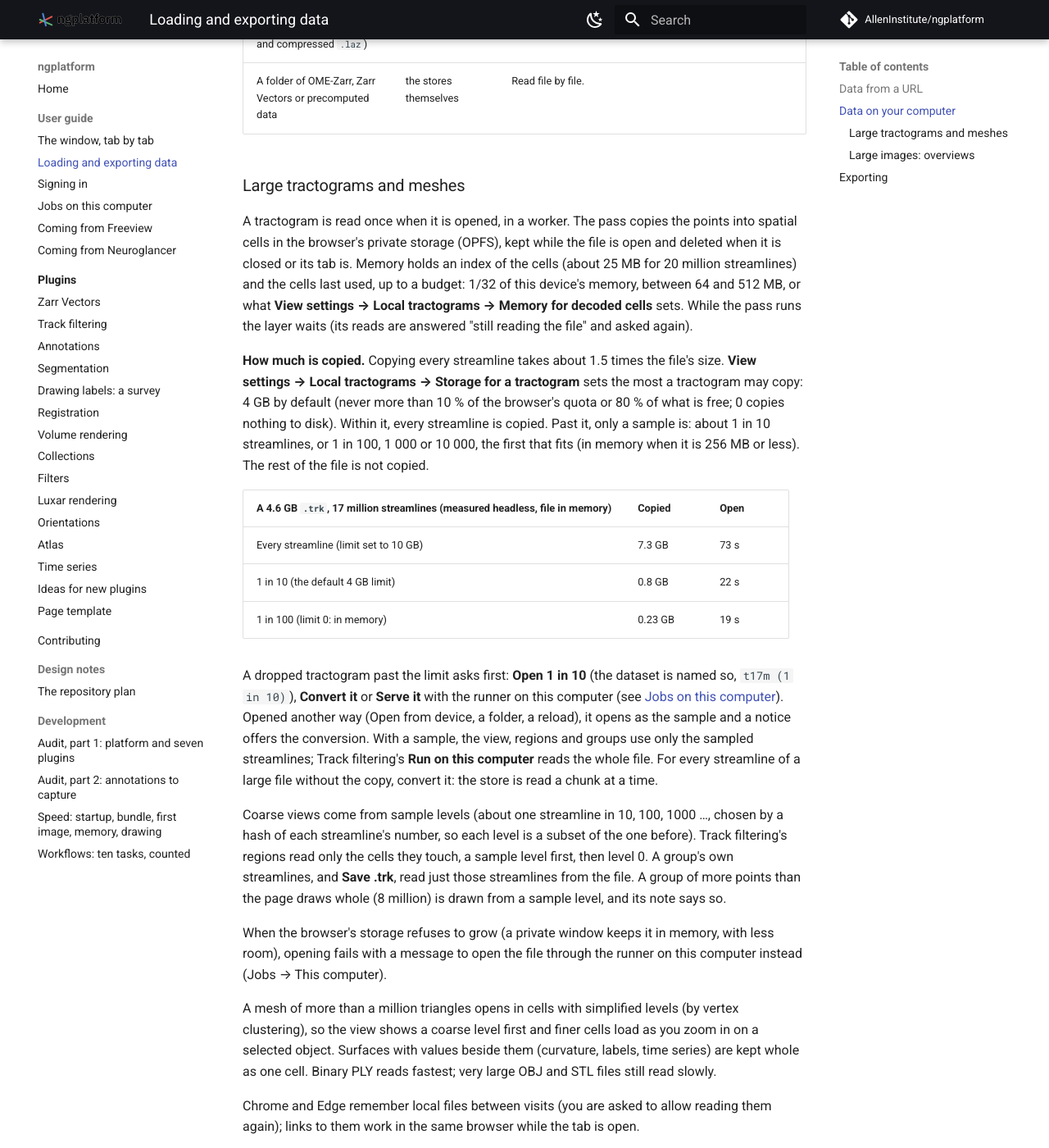
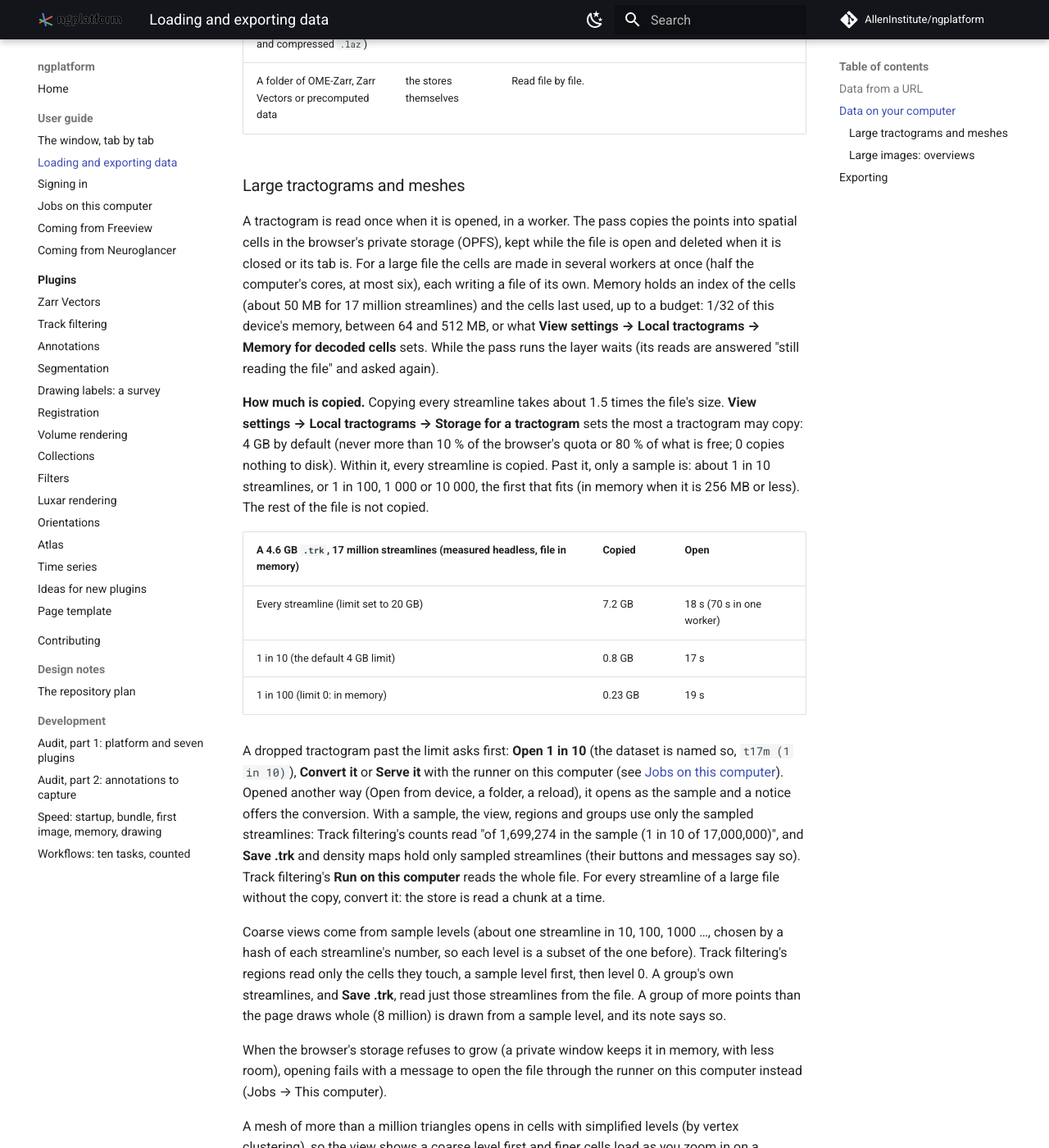
Before and after one commit to AllenInstitute/ngplatform, an MkDocs documentation site: the page built from docs/guide/data.md, in a window 1280 px wide and 1400 px high, scrolled down 2905 px. Shown: the whole window at 82% size. Built offline with MkDocs 1.6.1 and Material for MkDocs 9.7.7, drawn with Linux system fonts in a browser that asks for light colours; comment, search, counter and statistics services are not loaded; some of the changed text lies outside the part shown.

Commit message:
Docs and status for A4b: reduce workers, bin workers, sample counts

```diff
--- a/docs/guide/data.md
+++ b/docs/guide/data.md
@@ -55,8 +55,9 @@ is never loaded whole and coarser levels appear first.
 A tractogram is read once when it is opened, in a worker. The pass copies
 the points into spatial cells in the browser's private storage (OPFS),
 kept while the file is open and deleted when it is closed or its tab is.
-Memory holds an index of the cells (about 25 MB for 20 million
-streamlines) and the cells last used, up to a budget: 1/32 of this
+For a large file the cells are made in several workers at once (half the
+computer's cores, at most six), each writing a file of its own. Memory
+holds an index of the cells (about 50 MB for 17 million streamlines) and the cells last used, up to a budget: 1/32 of this
 device's memory, between 64 and 512 MB, or what **View settings → Local
 tractograms → Memory for decoded cells** sets. While the pass runs the
 layer waits (its reads are answered "still reading the file" and asked
@@ -72,8 +73,8 @@ in 10 streamlines, or 1 in 100, 1 000 or 10 000, the first that fits
 
 | A 4.6 GB `.trk`, 17 million streamlines (measured headless, file in memory) | Copied | Open |
 |---|---|---|
-| Every streamline (limit set to 10 GB) | 7.3 GB | 73 s |
-| 1 in 10 (the default 4 GB limit) | 0.8 GB | 22 s |
+| Every streamline (limit set to 20 GB) | 7.2 GB | 18 s (70 s in one worker) |
+| 1 in 10 (the default 4 GB limit) | 0.8 GB | 17 s |
 | 1 in 100 (limit 0: in memory) | 0.23 GB | 19 s |
 
 A dropped tractogram past the limit asks first: **Open 1 in 10** (the
@@ -81,8 +82,11 @@ dataset is named so, `t17m (1 in 10)`), **Convert it** or **Serve it**
 with the runner on this computer (see [Jobs on this computer](local-jobs.md)).
 Opened another way (Open from device, a folder, a reload), it opens as the
 sample and a notice offers the conversion. With a sample, the view,
-regions and groups use only the sampled streamlines; Track filtering's
-**Run on this computer** reads the whole file. For every streamline of a
+regions and groups use only the sampled streamlines: Track filtering's
+counts read "of 1,699,274 in the sample (1 in 10 of 17,000,000)", and
+**Save .trk** and density maps hold only sampled streamlines (their
+buttons and messages say so). Track filtering's **Run on this computer**
+reads the whole file. For every streamline of a
 large file without the copy, convert it: the store is read a chunk at a
 time.
 
@@ -125,10 +129,12 @@ or reduced-resolution pages) is read as it is, not made again.
   you are offered **Build the overview in the background**. It reads the file
   once and keeps what the budget allows, and it appears in the Jobs tab with
   its progress (you can cancel it). It is also in Datasets → the row's ⋯,
-  beside **Clear its kept overview**. A 5 GB uncompressed TIFF (4096 × 4096
-  × 160, 16-bit) builds in about 21 s (245 MB/s; reading the file alone
-  takes 7 s), and its first zoomed-out view, without the build, takes
-  about 21 s; measured headless with the file in memory.
+  beside **Clear its kept overview**. The first coarser level is made in
+  several workers at once (half the computer's cores, at most six), each
+  reading its part of the file. A 5 GB uncompressed TIFF (4096 × 4096 ×
+  160, 16-bit) builds in about 8.3 s (615 MB/s; 20 s in one worker;
+  reading the file alone takes 7 s); measured headless with the file in
+  memory.
 - **Settings.** **View settings → Overviews of local images** sets the
   budget, lists what each image keeps, and clears it.
 
```
Also changed, not shown: STATUS.md (+2 -2 lines), TODO.md (+2 -1 lines), docs/plugins/track-filtering.md (+9 -0 lines), src/virtual/README.md (+45 -10 lines).
